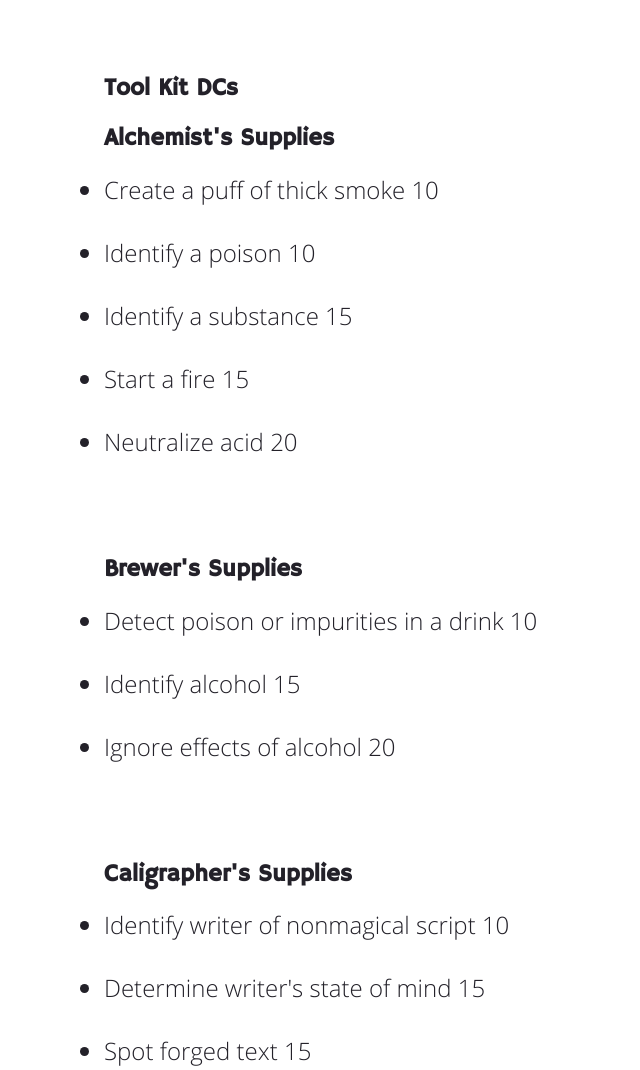
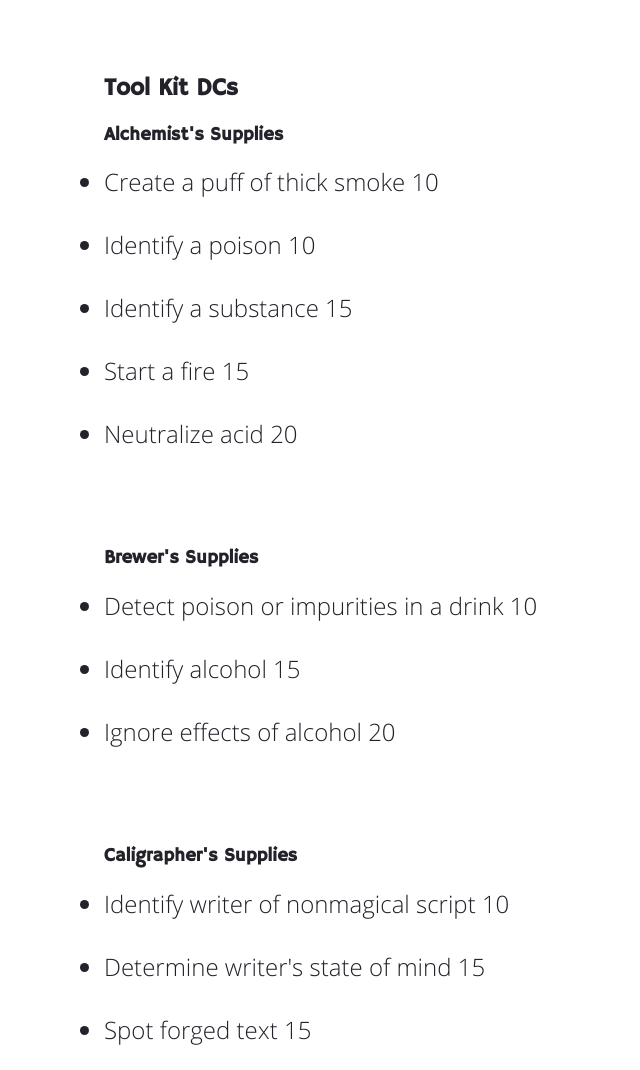
Before and after one commit to zanderriggs/how-to-ttrpg, a Gatsby site: page /difficulty in a window 1280 px wide. Shown: the part 1160-2230 px from the top of the page, without its empty margins (0-640 px from the left). Built offline with nearby package versions, Linux system fonts and the light colour scheme; Gatsby itself is replaced by a stand-in of ours.

Commit message:
Resolve requested changes on PR - Wrap items in separate spans for styling - Change heading tag from h2 => h3

```diff
--- a/src/pages/difficulty.tsx
+++ b/src/pages/difficulty.tsx
@@ -38,13 +38,11 @@ const DifficultyPage = (): React.ReactElement => {
             <div>
                 {DC_TOOLS.map(tool => (
                     <div key={tool.name}>
-                        <h2>{tool.name}</h2>
+                        <h3>{tool.name}</h3>
                         <ul>
                             {tool.dcs.map((dc, index) => (
                                 <li key={index}>
-                                    <span>
-                                        {dc.text} {dc.difficulty}
-                                    </span>
+                                    <span>{dc.text}</span> <span>{dc.difficulty}</span>
                                 </li>
                             ))}
                         </ul>
```
